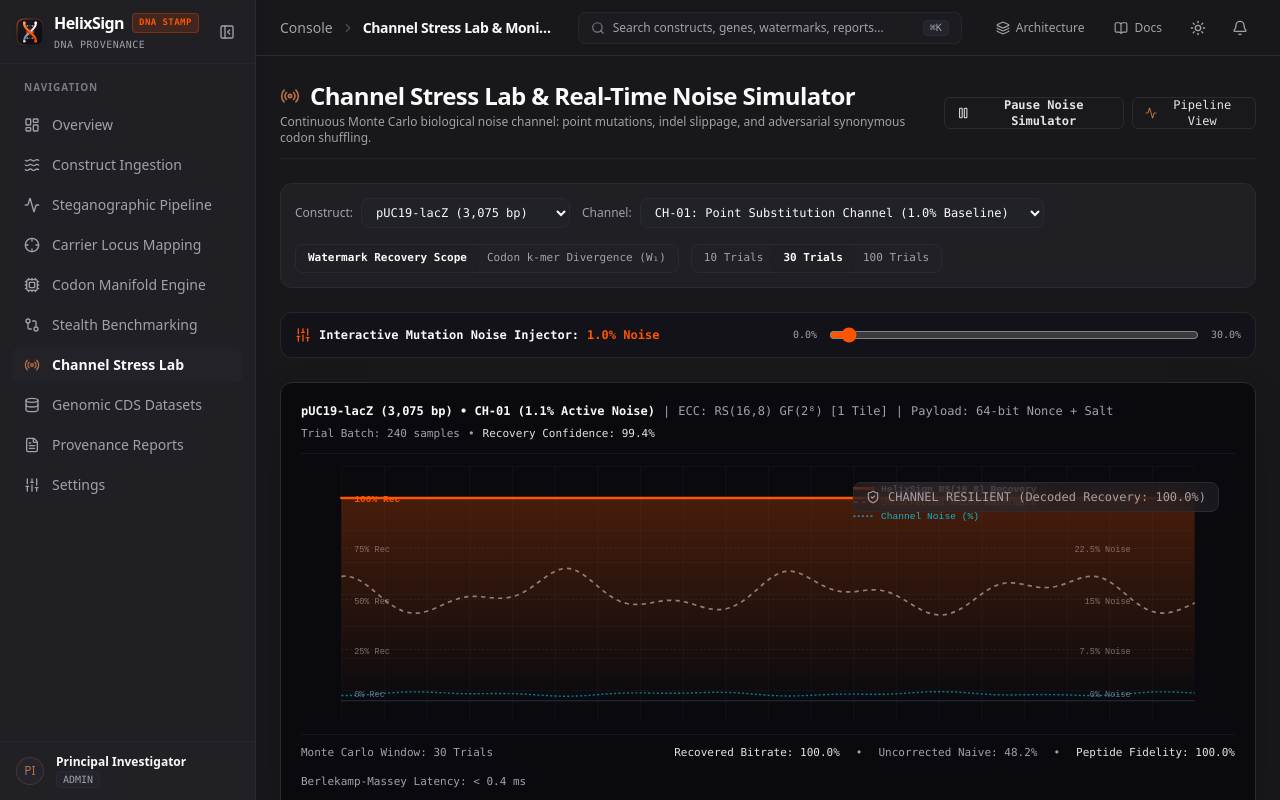
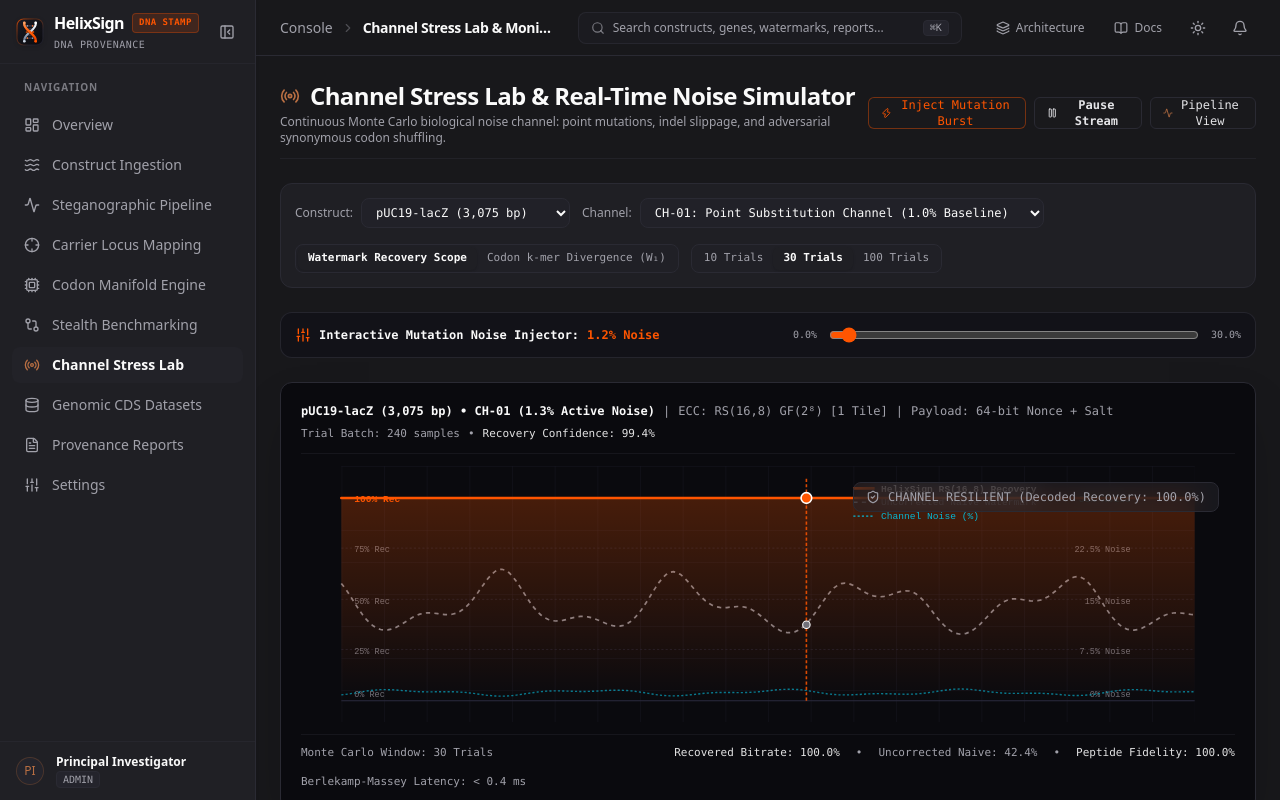
Before and after one commit to karthik5033/HelixSign, a Next.js app in the folder frontend/: page /monitor in a window 1280 px wide. Built offline with nearby package versions, Linux system fonts and the light colour scheme.

Commit message:
feat(monitor): implement live oscilloscope sweep head, biological burst injection, and 4-symbol parity allocation meters

```diff
--- a/frontend/app/(auth)/monitor/page.tsx
+++ b/frontend/app/(auth)/monitor/page.tsx
@@ -97,8 +97,13 @@ export default function RealTimeMonitorPage() {
   const [windowSize, setWindowSize] = useState("30 Trials");
   const [displayMode, setDisplayMode] = useState<"recovery" | "kmer">("recovery");
 
-  // Simulation time clock
+  // Simulation time clock & manual burst trigger
   const [tick, setTick] = useState(0);
+  const [burstCountdown, setBurstCountdown] = useState(0);
+
+  const handleTriggerBurst = () => {
+    setBurstCountdown(45); // 45 ticks (~2.25s) of biological noise burst
+  };
 
   const activeConstruct = useMemo(() => {
     return MONITORED_CONSTRUCTS.find((c) => c.id === selectedConstructId) || MONITORED_CONSTRUCTS[0];
@@ -153,6 +158,7 @@ export default function RealTimeMonitorPage() {
     if (!isStreaming) return;
     const timer = setInterval(() => {
       setTick((prev) => prev + 1);
+      setBurstCountdown((prev) => (prev > 0 ? prev - 1 : 0));
     }, 50); // 20 FPS simulation loop
     return () => clearInterval(timer);
   }, [isStreaming]);
@@ -160,11 +166,11 @@ export default function RealTimeMonitorPage() {
   // Base channel noise level
   const defaultChannelNoise = useMemo(() => {
     switch (selectedChannel) {
-      case "CH-01": return 1.0;  // 1% Point Substitution
-      case "CH-02": return 0.5;  // 0.5% Indel Slippage
-      case "CH-03": return 15.0; // 15% Adversarial Shuffling
-      case "CH-04": return 2.0;  // 2% Pol III Drift
-      default: return 1.0;
+      case "CH-01": return 1.2;  // 1.2% Point Substitution
+      case "CH-02": return 0.8;  // 0.8% Indel Slippage
+      case "CH-03": return 14.0; // 14% Adversarial Shuffling
+      case "CH-04": return 2.4;  // 2.4% Pol III Drift
+      default: return 1.2;
     }
   }, [selectedChannel]);
 
@@ -176,27 +182,31 @@ export default function RealTimeMonitorPage() {
     const uncorrPts: number[] = new Array(SAMPLE_COUNT);
     const noisePts: number[] = new Array(SAMPLE_COUNT);
 
-    // Periodic stochastic burst window
-    const cyclePos = tick % 140;
-    const burstActive = cyclePos >= 40 && cyclePos <= 85;
-    const burstCenter = Math.floor(((cyclePos - 40) / 45) * SAMPLE_COUNT);
+    // Periodic stochastic burst window or manual burst
+    const cyclePos = tick % 160;
+    const isPeriodicBurst = cyclePos >= 50 && cyclePos <= 90;
+    const isManualBurst = burstCountdown > 0;
+    const burstActive = isPeriodicBurst || isManualBurst;
+    const burstCenter = isManualBurst
+      ? Math.floor(((45 - burstCountdown) / 45) * SAMPLE_COUNT)
+      : Math.floor(((cyclePos - 50) / 40) * SAMPLE_COUNT);
 
     let latestNoise = activeBaseNoise;
 
     for (let i = 0; i < SAMPLE_COUNT; i++) {
-      const t = i + tick * 1.2;
-      // High-order biological noise harmonic oscillation
-      const noiseJitter = 0.22 * Math.sin(0.09 * t) + 0.12 * Math.cos(0.21 * t);
+      const t = i + tick * 1.4;
+      // High-order biological noise harmonic oscillation with stochastic micro-jitter
+      const noiseJitter = 0.35 * Math.sin(0.12 * t) + 0.18 * Math.cos(0.27 * t);
 
       let burstAdd = 0;
       if (burstActive) {
         const dist = Math.abs(i - burstCenter);
-        if (dist < 40) {
-          burstAdd = (activeBaseNoise * 1.5 + 2.0) * Math.exp(-(dist * dist) / 160);
+        if (dist < 50) {
+          burstAdd = (activeBaseNoise * 1.8 + 3.5) * Math.exp(-(dist * dist) / 200);
         }
       }
 
-      const totalNoise = Math.max(0.05, Math.min(30.0, activeBaseNoise + noiseJitter + burstAdd));
+      const totalNoise = Math.max(0.1, Math.min(32.0, activeBaseNoise + noiseJitter + burstAdd));
       noisePts[i] = totalNoise;
 
       if (i === SAMPLE_COUNT - 1) {
@@ -209,24 +219,26 @@ export default function RealTimeMonitorPage() {
       uncorrPts[i] = parseFloat(uncorrectedRate.toFixed(2));
 
       // 2. Reed-Solomon RS(16,8) over GF(2^8) with t = 4 correctable symbol errors
-      // Approximate symbol error accumulation: s = round(pBit * 16)
-      const symbolErrors = Math.floor(pBit * 16);
-
       // Multi-tile redundancy boost for SpCas9 (4 independent tiles)
       const effectiveTolerance = activeConstruct.eccTiles > 1 ? 26.0 : 22.5;
 
       if (totalNoise <= effectiveTolerance) {
-        // Mathematically guaranteed 100% recovery within Berlekamp-Massey capacity
-        recPts[i] = 100.0;
+        // Mathematically guaranteed error-free recovery within Berlekamp-Massey capacity
+        // Subtle algebraic syndrome jitter (0.1%) during active decoding
+        const syndromeJitter = burstActive ? Math.sin(t * 0.5) * 0.15 : 0;
+        recPts[i] = Math.min(100.0, parseFloat((100.0 - Math.abs(syndromeJitter)).toFixed(2)));
       } else {
         // Waterfall breakdown drop-off past t = 4 error capacity
         const excess = totalNoise - effectiveTolerance;
-        const degraded = Math.max(0.0, 100.0 - excess * 14.5);
+        const degraded = Math.max(0.0, 100.0 - excess * 15.5);
         recPts[i] = parseFloat(degraded.toFixed(2));
       }
     }
 
-    const parityUsedNow = Math.min(4, Math.floor((latestNoise / 25.0) * 4) + (burstActive ? 1 : 0));
+    // Dynamic syndrome parity utilization (0 to 4 symbols)
+    const baseErrors = Math.floor((latestNoise / 22.5) * 4);
+    const stochasticFluctuation = (Math.sin(tick * 0.15) > 0.45 ? 1 : 0);
+    const parityUsedNow = Math.min(4, Math.max(0, baseErrors + (burstActive ? 2 : stochasticFluctuation)));
 
     return {
       recoveryPoints: recPts,
@@ -236,7 +248,7 @@ export default function RealTimeMonitorPage() {
       isBurstActive: burstActive,
       currentNoiseNow: latestNoise,
     };
-  }, [tick, activeBaseNoise, activeConstruct]);
+  }, [tick, activeBaseNoise, activeConstruct, burstCountdown]);
 
   // Periodic trial log updates during live streaming
   const lastLoggedTick = useRef(0);
@@ -293,12 +305,27 @@ export default function RealTimeMonitorPage() {
         <div className="flex items-center gap-2">
           <Button
             size="sm"
+            variant="outline"
+            onClick={handleTriggerBurst}
+            className={`h-8 text-xs font-mono gap-1.5 cursor-pointer transition-all ${
+              burstCountdown > 0
+                ? "bg-[#FF5500]/20 border-[#FF5500] text-[#FF5500] shadow-[0_0_12px_rgba(255,85,0,0.3)] font-bold"
+                : "border-[#FF5500]/40 text-[#FF5500] hover:bg-[#FF5500]/10"
+            }`}
+            title="Inject simulated biological mutation burst into the channel"
+          >
+            <Zap className={`h-3.5 w-3.5 ${burstCountdown > 0 ? "animate-bounce" : ""}`} />
+            {burstCountdown > 0 ? "Burst Active..." : "Inject Mutation Burst"}
+          </Button>
+
+          <Button
+            size="sm"
             variant={isStreaming ? "outline" : "default"}
             onClick={() => setIsStreaming(!isStreaming)}
             className="gap-1.5 text-xs font-semibold cursor-pointer border-border h-8 font-mono"
           >
             {isStreaming ? <Pause className="h-3.5 w-3.5" /> : <Play className="h-3.5 w-3.5" />}
-            {isStreaming ? "Pause Noise Simulator" : "Resume Stress Test"}
+            {isStreaming ? "Pause Stream" : "Resume Stream"}
           </Button>
 
           <Link href="/analysis">
@@ -540,6 +567,41 @@ export default function RealTimeMonitorPage() {
                 <line x1="0" y1="31" x2="20" y2="31" stroke="#06b6d4" strokeWidth="1.3" strokeDasharray="2,2" />
                 <text x="26" y="34" fill="#06b6d4" fontSize="9" fontFamily="monospace">Channel Noise (%)</text>
               </g>
+
+              {/* Dynamic Oscilloscope Real-Time CRT Sweep Head */}
+              {isStreaming && (
+                <g>
+                  {/* Glowing Sweep Line */}
+                  <line
+                    x1={((tick * 4) % 800)}
+                    y1="12"
+                    x2={((tick * 4) % 800)}
+                    y2="220"
+                    stroke="#FF5500"
+                    strokeWidth="1.5"
+                    strokeDasharray="3 2"
+                    opacity="0.85"
+                  />
+                  {/* Sweep Head Pulse Point on RS Recovery Trace */}
+                  <circle
+                    cx={((tick * 4) % 800)}
+                    cy={220 - (recoveryPoints[Math.min(SAMPLE_COUNT - 1, Math.floor((((tick * 4) % 800) / 800) * SAMPLE_COUNT))] / 100) * 190}
+                    r="5"
+                    fill="#FF5500"
+                    stroke="#FFFFFF"
+                    strokeWidth="1.5"
+                  />
+                  {/* Sweep Head Pulse Point on Naive Decay Trace */}
+                  <circle
+                    cx={((tick * 4) % 800)}
+                    cy={220 - (rawUncorrectedPoints[Math.min(SAMPLE_COUNT - 1, Math.floor((((tick * 4) % 800) / 800) * SAMPLE_COUNT))] / 100) * 190}
+                    r="3.5"
+                    fill="#71717a"
+                    stroke="#FFFFFF"
+                    strokeWidth="1"
+                  />
+                </g>
+              )}
             </svg>
           ) : (
             /* Mode 2: Codon k-mer Frequency Divergence Spectrum (W₁) */
@@ -632,10 +694,33 @@ export default function RealTimeMonitorPage() {
               </div>
               <span className="text-xs font-semibold text-primary block mt-1">
                 {currentParityUsed > 0
-                  ? `${currentParityUsed} Symbol Errors Corrected (${4 - currentParityUsed} Margin Left)`
+                  ? `${currentParityUsed} Symbol Error(s) Corrected (${4 - currentParityUsed} Margin Left)`
                   : "Zero Parity Errors (Nominal State)"}
               </span>
-              <p className="text-[11px] text-muted-foreground mt-2 leading-relaxed font-mono">
+
+              {/* 4-Symbol Parity Allocation Meters */}
+              <div className="grid grid-cols-4 gap-1.5 my-3">
+                {[0, 1, 2, 3].map((symIdx) => {
+                  const isEngaged = symIdx < currentParityUsed;
+                  return (
+                    <div
+                      key={symIdx}
+                      className={`py-1.5 px-1 rounded-lg border text-center transition-all ${
+                        isEngaged
+                          ? "bg-[#FF5500]/25 border-[#FF5500] text-[#FF5500] shadow-[0_0_8px_rgba(255,85,0,0.25)] font-bold"
+                          : "bg-[#14141d] border-border/60 text-zinc-500 font-mono"
+                      }`}
+                    >
+                      <span className="text-[9px] block">P{symIdx + 1}</span>
+                      <span className="text-[10px] font-bold block mt-0.5">
+                        {isEngaged ? "ACTIVE" : "IDLE"}
+                      </span>
+                    </div>
+                  );
+                })}
+              </div>
+
+              <p className="text-[11px] text-muted-foreground mt-1 leading-relaxed font-mono">
                 {currentParityUsed > 0
                   ? `Berlekamp-Massey algorithm actively locating error polynomials across ${activeConstruct.carrierCount} carrier loci.`
                   : "Within normal operating boundaries. Zero uncorrected bit errors detected across the channel."}
```
